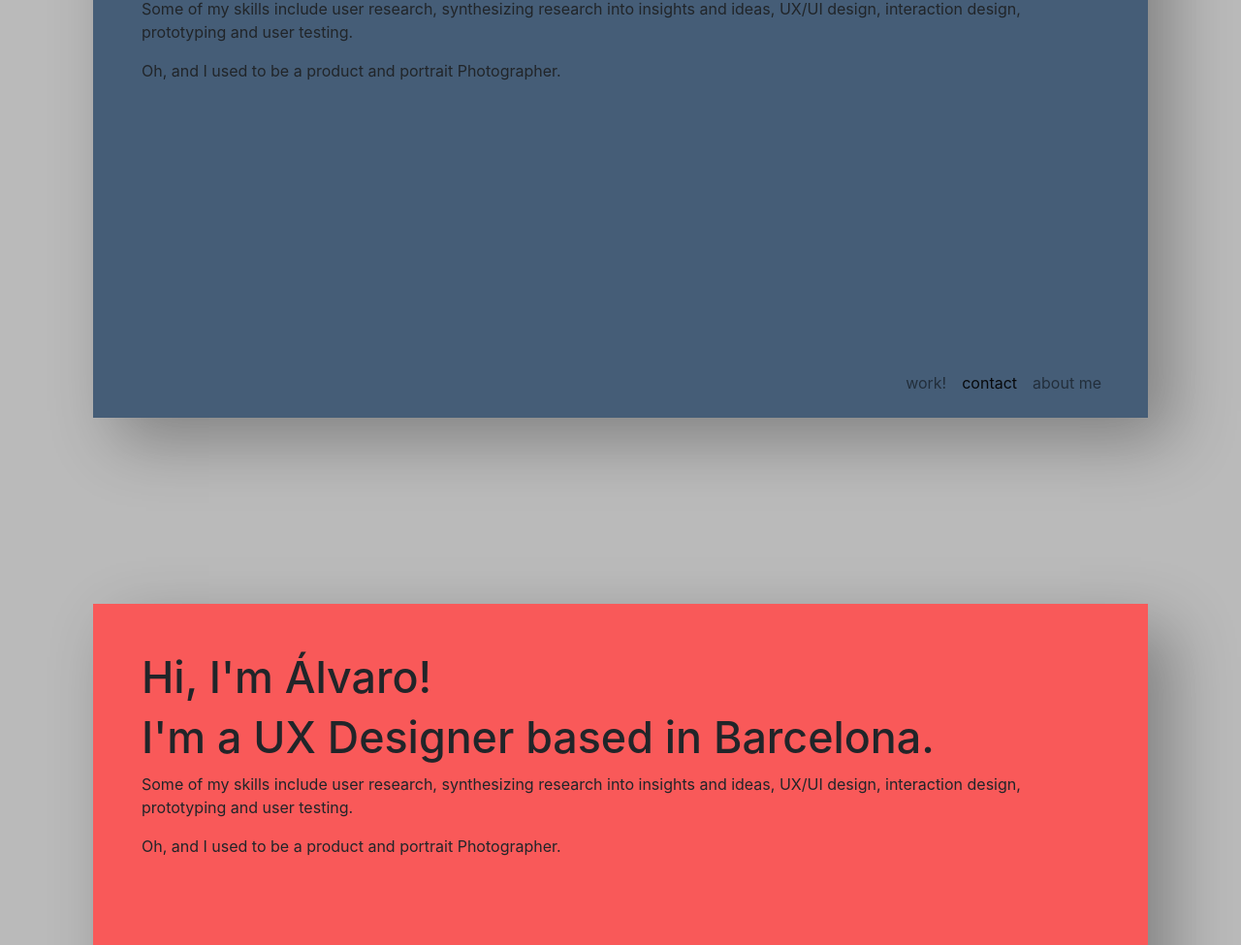
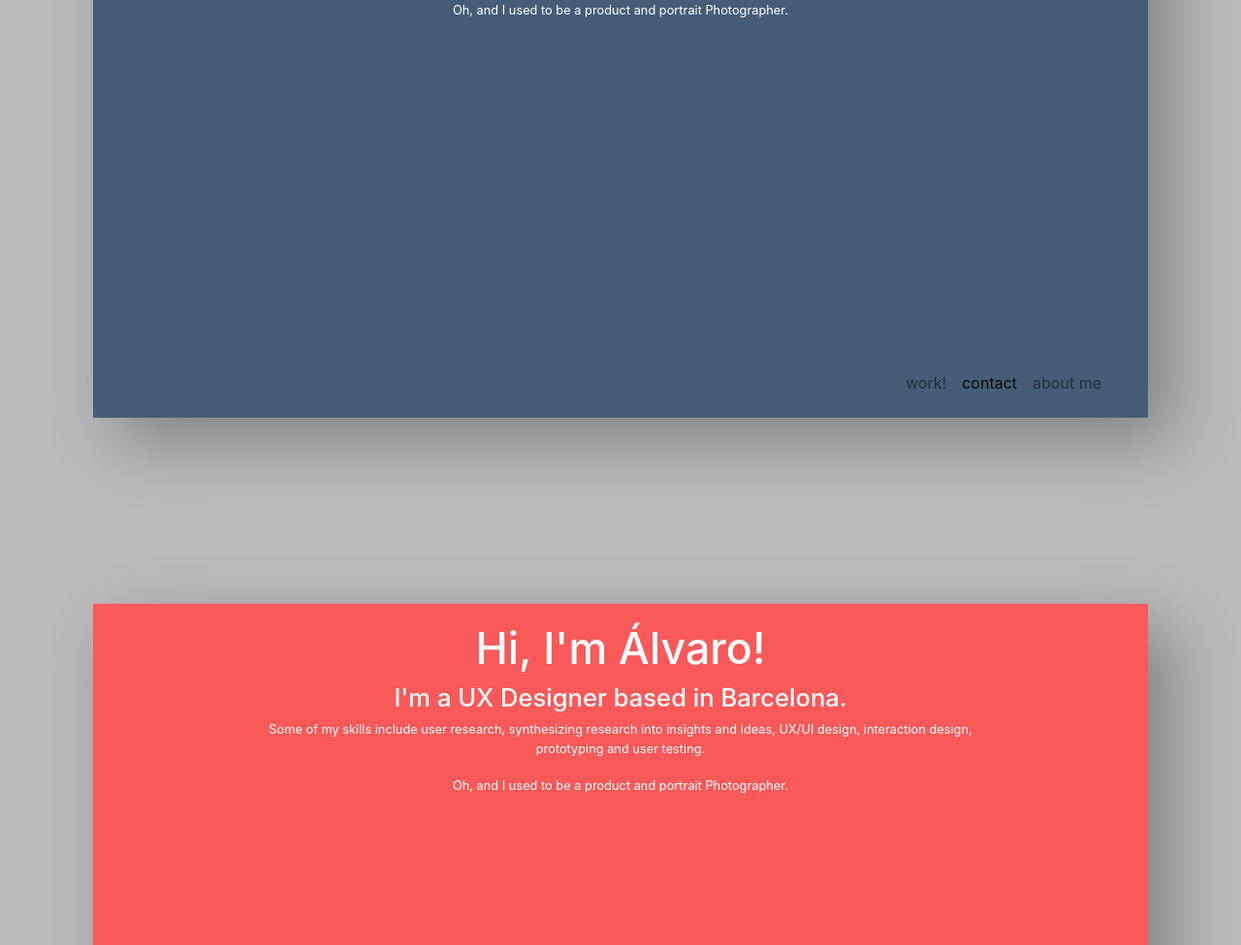
Before and after one commit to aacevedocc/web, a plain HTML site: page index.html in a window 1280 px wide. Shown: the part 273-1248 px from the top of the page at 97% size. Drawn offline with nearby package versions, Linux system fonts and the light colour scheme.

Commit message:
beter text boxes

```diff
--- a/css/styles.css
+++ b/css/styles.css
@@ -15,7 +15,7 @@ body {
 
 #section1, #section2, #section3 {
     height: 76vh;
-    padding: 50px;
+    padding: 20px;
     background-clip: padding-box;
     -webkit-box-shadow: 24px 24px 63px 0px rgba(0,0,0,0.3);
     -moz-box-shadow: 24px 24px 63px 0px rgba(0,0,0,0.3);
@@ -50,6 +50,27 @@ font-size: ;
 color: #ffffff !important;
 }
 
+h3 {
+  font-size: 3.5vw;
+  color: #ffffff;
+  text-align: center;
+}
+h1 {
+  font-size: 2vw;
+  color: #ffffff;
+  text-align: center;
+}
+p {
+  font-size: 1vw;
+  color: #ffffff;
+  text-align: center;
+}
+#text {
+  width: 60vw;
+margin: 0 auto;
+}
+
+/* size on resize */
 @media screen and (max-width: 992px) {
   .container-fluid {
     padding-top: 5vh;
@@ -65,7 +86,3 @@ margin-right: 5vh;
 margin-bottom: 6vh;
 }
 }
-
-h3 {
-  font-size: 3.5vw;
-}
--- a/index.html
+++ b/index.html
@@ -25,28 +25,27 @@
 <!-- sections -->
 <div  id="title" class="container-fluid" "display: flex">
     <div id="section1" data-spy="scroll" data-target="#navbar" data-offset="0">
+<div id="text">
       <h3>Hi, I'm Álvaro!</h3>
-    <h3 id="description">I'm a UX Designer based in Barcelona.</h3>
-    <p  id="text">Some of my skills include user research, synthesizing research into insights and ideas, UX/UI design, interaction design, prototyping and user testing.</p>
-    <p  id="text">Oh, and I used to be a product and portrait Photographer.</p>
+    <h1 id="description">I'm a UX Designer based in Barcelona.</h1>
+    <p  id="text">Some of my skills include user research, synthesizing research into insights and ideas, UX/UI design, interaction design, prototyping and user testing.<br><br>Oh, and I used to be a product and portrait Photographer.</p>
+    </div>
     </div>
     </div>
 
     <div  id="work" class="container-fluid">
         <div id="section2" data-spy="scroll" data-target="#navbar" data-offset="0">
           <h3>Hi, I'm Álvaro!</h3>
-          <h3 id="description">I'm a UX Designer based in Barcelona.</h3>
-          <p  id="text">Some of my skills include user research, synthesizing research into insights and ideas, UX/UI design, interaction design, prototyping and user testing.</p>
-          <p  id="text">Oh, and I used to be a product and portrait Photographer.</p>
+          <h1 id="description">I'm a UX Designer based in Barcelona.</h1>
+          <p  id="text">Some of my skills include user research, synthesizing research into insights and ideas, UX/UI design, interaction design, prototyping and user testing.<br><br>Oh, and I used to be a product and portrait Photographer.</p>
           </div>
           </div>
 
         <div  id="contact" class="container-fluid">
             <div id="section3" data-spy="scroll" data-target="#navbar" data-offset="0">
               <h3>Hi, I'm Álvaro!</h3>
-              <h3 id="description">I'm a UX Designer based in Barcelona.</h3>
-              <p  id="text">Some of my skills include user research, synthesizing research into insights and ideas, UX/UI design, interaction design, prototyping and user testing.</p>
-              <p  id="text">Oh, and I used to be a product and portrait Photographer.</p>
+              <h1 id="description">I'm a UX Designer based in Barcelona.</h1>
+              <p  id="text">Some of my skills include user research, synthesizing research into insights and ideas, UX/UI design, interaction design, prototyping and user testing.<br><br>Oh, and I used to be a product and portrait Photographer.</p>
               </div>
               </div>
   </body>
```
